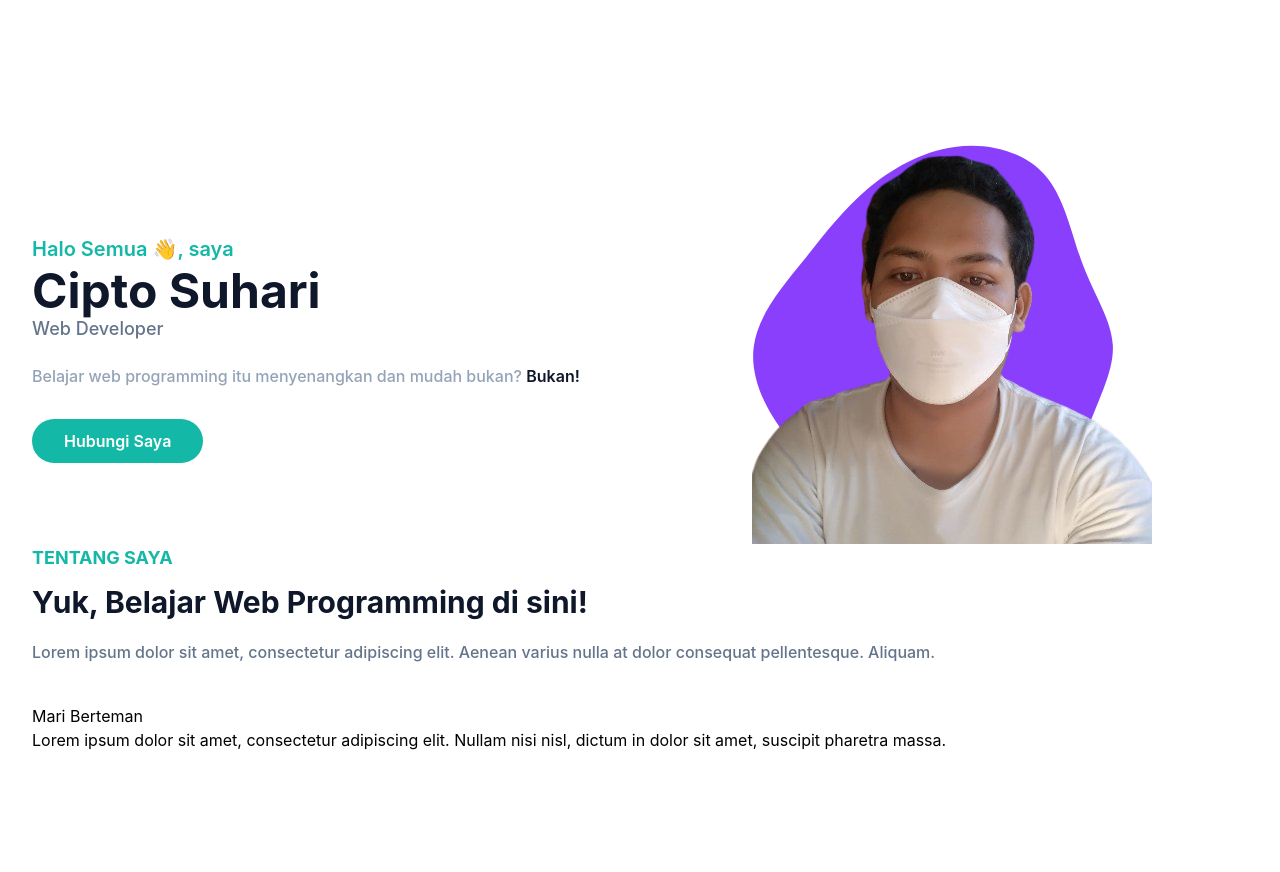
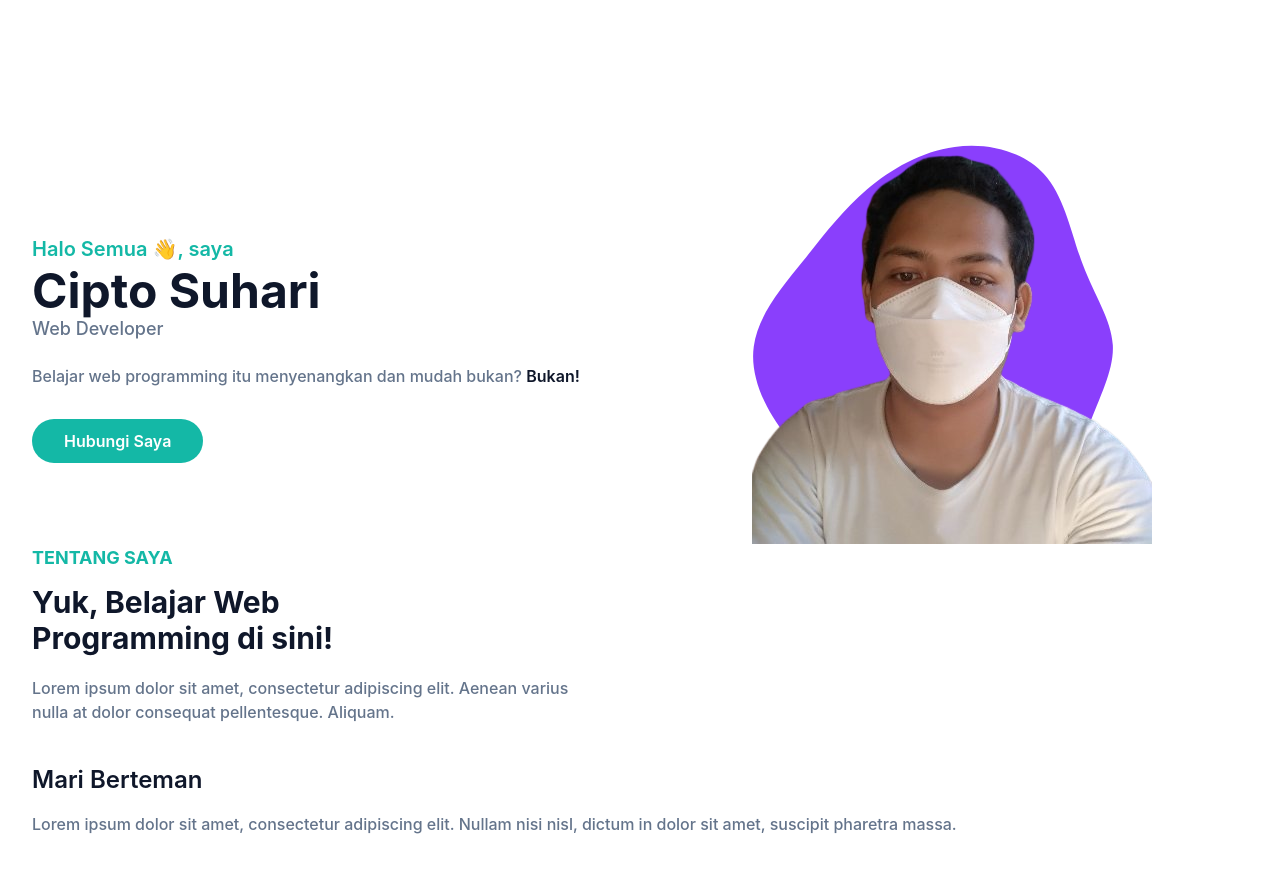
Before and after one commit to harikun/portfolio, a React (Create React App) app: page / in a window 1280 px wide. Shown: the top 872 px of the page. Before the commit the page ends 800 px from the top, so only its background shows below. Built offline with nearby package versions, Linux system fonts and the light colour scheme.

Commit message:
custom secondary color

```diff
--- a/src/components/AboutSection.jsx
+++ b/src/components/AboutSection.jsx
@@ -7,17 +7,19 @@ function AboutSection() {
             <h2 className="font-bold uppercase text-primary text-lg mb-3">
               Tentang Saya
             </h2>
-            <p className="font-bold text-dark text-3xl mb-5 max-w-xl">
+            <p className="font-bold text-dark text-3xl mb-5 max-w-md">
               Yuk, Belajar Web Programming di sini!
             </p>
-            <p className="font-medium text-base text-slate-500">
+            <p className="font-medium text-base text-secondary max-w-xl">
               Lorem ipsum dolor sit amet, consectetur adipiscing elit. Aenean
               varius nulla at dolor consequat pellentesque. Aliquam.
             </p>
           </div>
           <div className="w-full px-4 mb-10">
-            <h2>Mari Berteman</h2>
-            <p>
+            <h2 className="font-semibold text-dark text-2xl mb-4">
+              Mari Berteman
+            </h2>
+            <p className="font-medium text-base text-secondary mb-6">
               Lorem ipsum dolor sit amet, consectetur adipiscing elit. Nullam
               nisi nisl, dictum in dolor sit amet, suscipit pharetra massa.
             </p>
--- a/src/components/HeroSection.jsx
+++ b/src/components/HeroSection.jsx
@@ -10,10 +10,10 @@ function HeroSection() {
                 Cipto Suhari
               </span>
             </h1>
-            <p className="h2 font-medium text-slate-500 text-lg mb-5">
+            <p className="h2 font-medium text-secondary text-lg mb-5">
               Web Developer
             </p>
-            <p className="font-medium text-slate-400 mb-10 leading-relaxed">
+            <p className="font-medium text-secondary mb-10 leading-relaxed">
               Belajar web programming itu menyenangkan dan mudah bukan?{" "}
               <span className="text-dark font-semibold">Bukan!</span>
             </p>
--- a/tailwind.config.js
+++ b/tailwind.config.js
@@ -8,6 +8,7 @@ module.exports = {
     extend: {
       colors: {
         primary: "#14b8a6",
+        secondary: "#64748b",
         dark: "#0f172a",
       },
       screen: {
```
